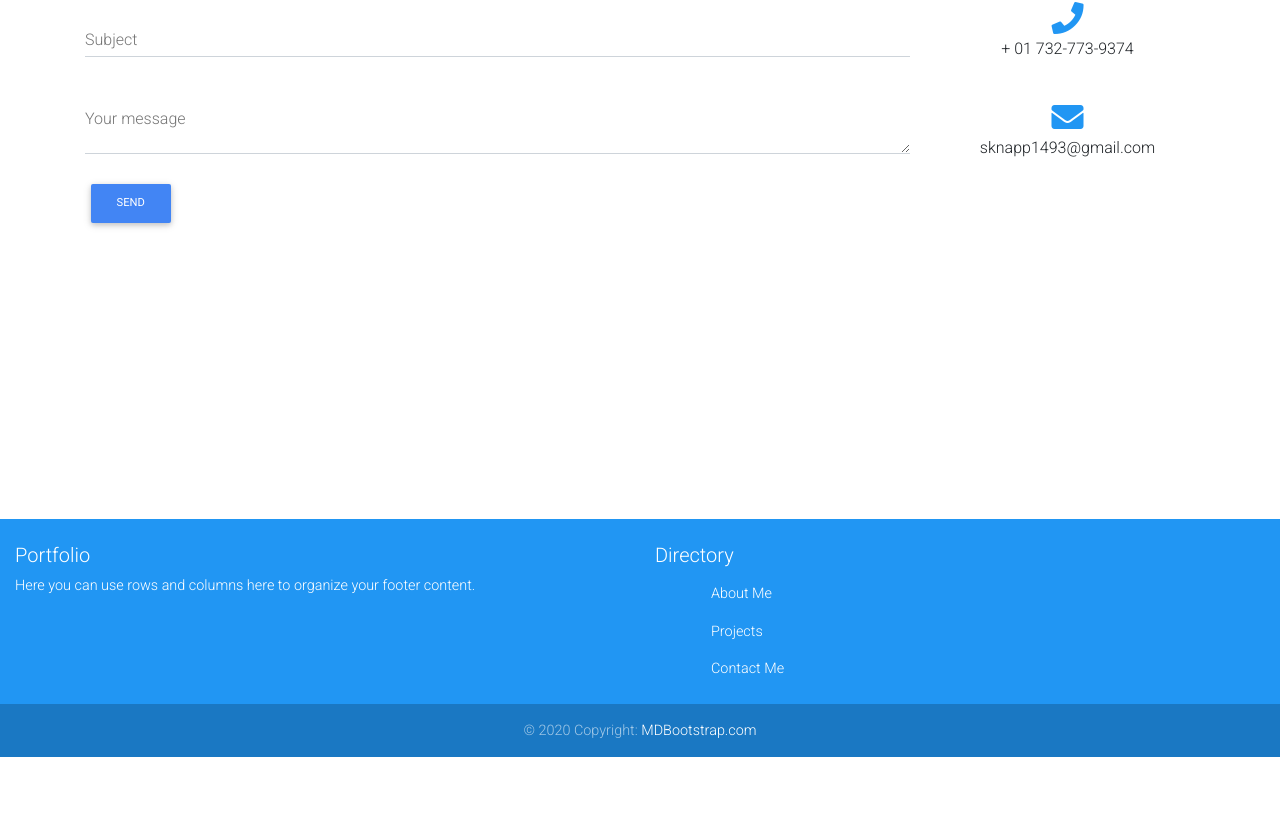
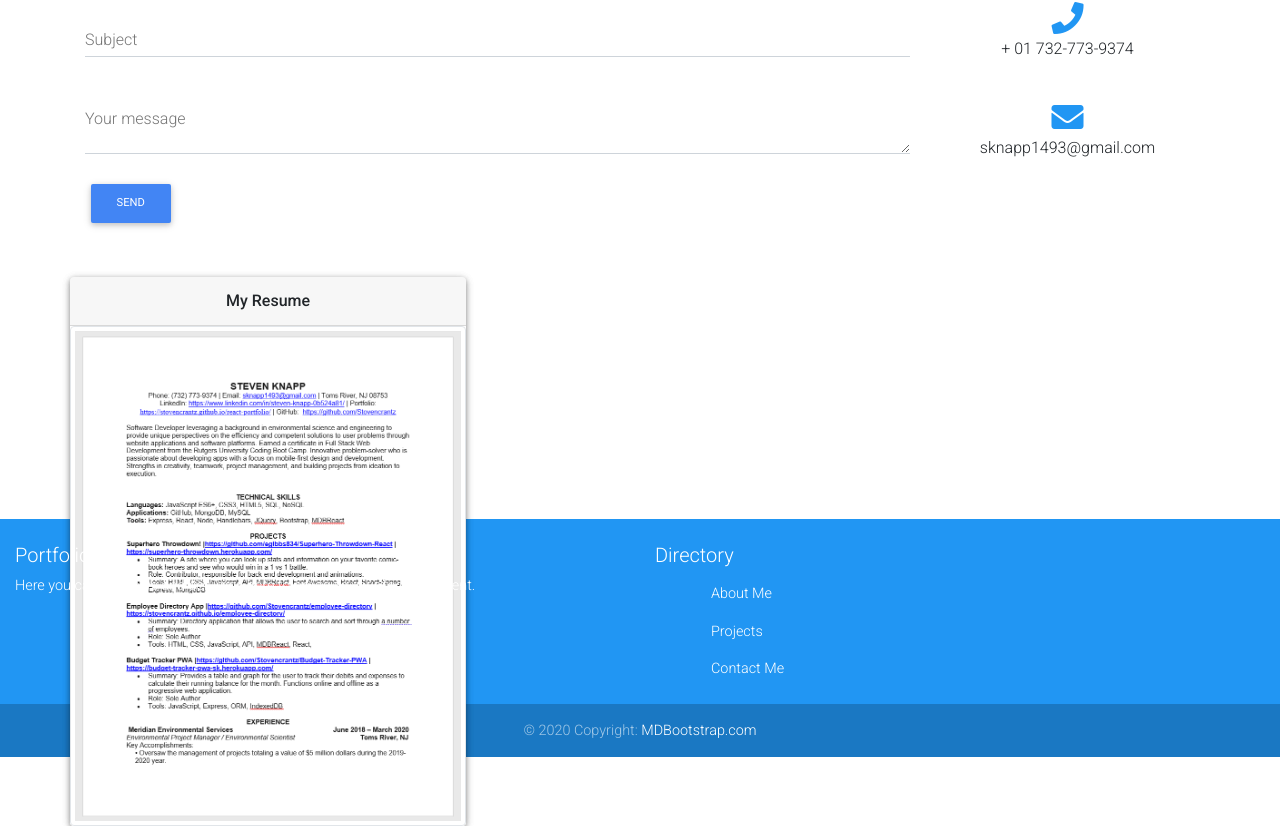
Before and after one commit to Stovencrantz/react-portfolio, a React (Create React App) app: page /contactme in a window 1280 px wide. Shown: the part 430-1256 px from the top of the page. Before the commit the page ends 1187 px from the top, so only its background shows below. Built offline with nearby package versions, Linux system fonts and the light colour scheme.

Commit message:
Added an image of my portfolio and a google drink link to the document that activates on click of the image.

```diff
--- a/src/pages/ContactMe.js
+++ b/src/pages/ContactMe.js
@@ -1,7 +1,8 @@
 
 import React from "react";
-import {  MDBContainer, MDBRow, MDBCol, MDBIcon, MDBBtn, MDBInput } from "mdbreact";
+import {  MDBContainer, MDBRow, MDBCol, MDBIcon, MDBBtn, MDBInput, MDBCard, MDBCardHeader, MDBCardImage, MDBLink } from "mdbreact";
 import Form from "../components/Form"
+import ResumeImg from "../images/resume/resumeImg.png"
 
 const ContactMe = () => {
   return (
@@ -33,6 +34,17 @@ const ContactMe = () => {
           </ul>
         </MDBCol>
       </MDBRow>
+      <MDBRow>
+        {/* ENter resume here */}
+        <MDBCard>
+        <MDBCard className="resumeCard">
+          <MDBCardHeader><strong>My Resume</strong></MDBCardHeader>
+            <a href="https://drive.google.com/file/d/1DXL8rzVsSYqRHtXmMeilKwOG6PiqYWz_/view?usp=sharing" target="_blank">
+               <MDBCardImage className="img-thumbnail myImage" src={ResumeImg} />
+              </a>
+            </MDBCard>
+        </MDBCard>
+      </MDBRow>
     </MDBContainer>
   );
 }
```
Also changed, not shown: src/images/resume/resumeImg.png (added).
